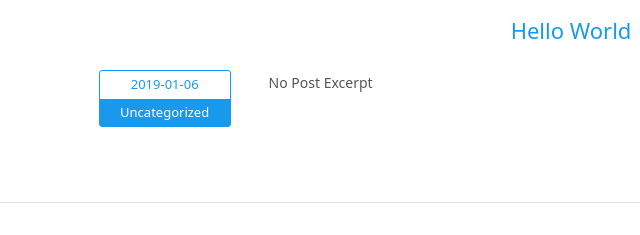
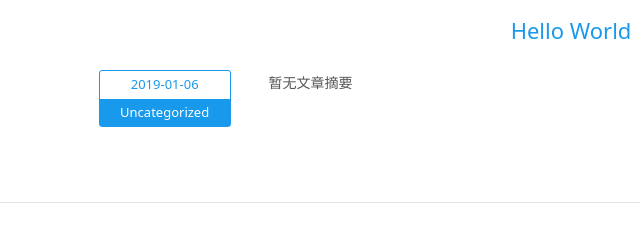
Before and after one commit to lucklydog/lucklydog.github.io, a plain HTML site: page index.html in a window 1280 px wide. Shown: the part 338-573 px from the top of the page, 69-709 px from the left. Drawn offline with Linux system fonts and the light colour scheme.

Commit message:
Site updated: 2019-01-06 22:08:17

```diff
--- a/index.html
+++ b/index.html
@@ -108,7 +108,7 @@
       </div>
     </div>
     <!-- Post Excerpt -->
-    <div class="excerpt typo">No Post Excerpt</div>
+    <div class="excerpt typo">暂无文章摘要</div>
     <!-- Post Tags -->
     <div class="tags">
 
```
Also changed, not shown: 2019/01/06/hello-world/index.html (+1 -1 lines).
